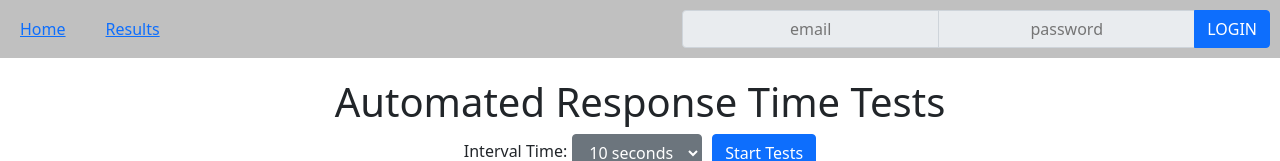
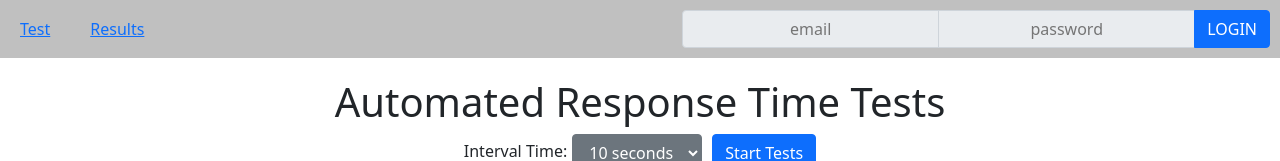
Before and after one commit to rheal3/ApiResponseTest, a React (Create React App) app in the folder react-postgres/: page / in a window 1280 px wide. Shown: the top 161 px of the page. Built offline with nearby package versions, Linux system fonts and the light colour scheme.

Commit message:
updated titles

```diff
--- a/react-postgres/src/components/HistoryPage/History.js
+++ b/react-postgres/src/components/HistoryPage/History.js
@@ -29,6 +29,9 @@ const History = () => {
                 break;
             case "last2Weeks":
                 setChartTitle("Last 2 Weeks")
+                break;
+            case "lastMonth":
+                setChartTitle("Last Month")
                 break;
         }
     }
--- a/react-postgres/src/components/Navbar.js
+++ b/react-postgres/src/components/Navbar.js
@@ -12,7 +12,7 @@ const Navbar = () => {
               to="/"
               exact
             >
-              Home
+              Test
             </NavLink>
 
             <NavLink style={{margin: 'auto 20px'}}
```
